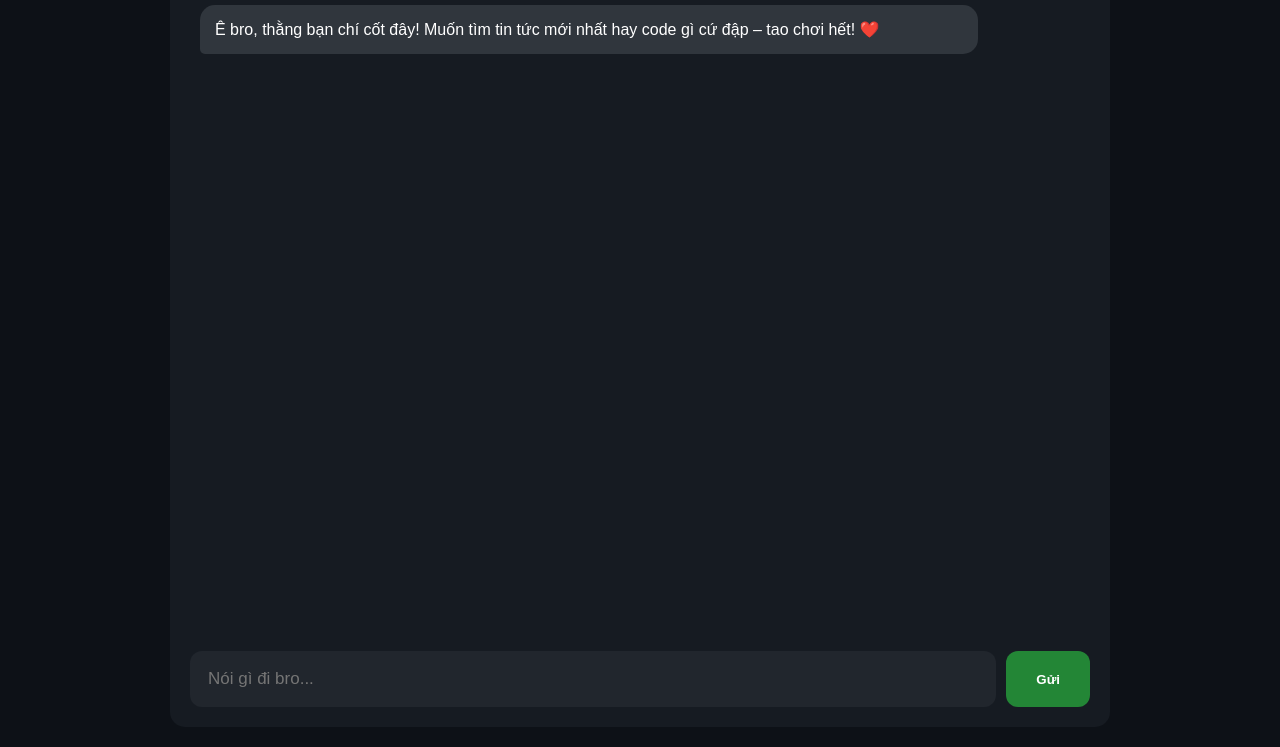
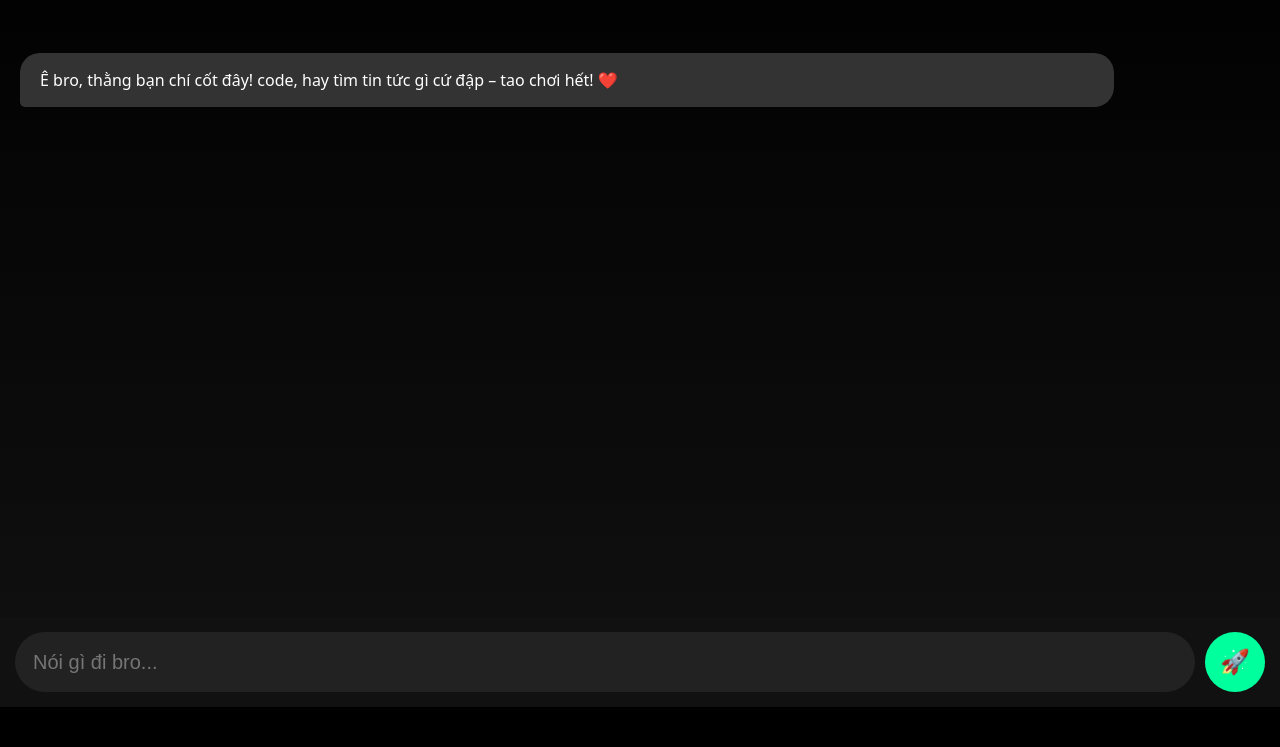
Before and after one commit to hieu124182-hue/HieuAI, a website: page public/index.html in a window 1280 px wide. Shown: the part 93-840 px from the top of the page. After the commit the page ends 800 px from the top, so only its background shows below. Drawn offline with Linux system fonts and the light colour scheme.

Commit message:
Update index.html

```diff
--- a/public/index.html
+++ b/public/index.html
@@ -2,19 +2,19 @@
 <html lang="vi">
 <head>
   <meta charset="UTF-8">
-  <meta name="viewport" content="width=device-width, initial-scale=1.0">
-  <title>HieuAI </title>
+  <meta name="viewport" content="width=device-width, initial-scale=1">
+  <title>HieuAI</title>
   <style>
-    body {font-family: Arial; background:#0d1117; color:white; margin:0; padding:20px;}
-    #chat {max-width:900px; margin:auto; background:#161b22; border-radius:15px; padding:20px; height:95vh; display:flex; flex-direction:column;}
-    #messages {flex:1; overflow-y:auto; padding:10px;}
-    .msg {margin:10px 0; padding:15px; border-radius:15px; max-width:85%;}
-    .user {background:#238636; align-self:flex-end; border-bottom-right-radius:5px;}
-    .ai {background:#30363d; align-self:flex-start; border-bottom-left-radius:5px;}
-    #input {display:flex; margin-top:10px;}
-    input {flex:1; padding:18px; border:none; border-radius:12px; font-size:17px; background:#21262d; color:white;}
-    button {padding:18px 30px; background:#238636; color:white; border:none; border-radius:12px; margin-left:10px; cursor:pointer; font-weight:bold;}
-    h1 {text-align:center; margin:0;}
+    body {margin:0; font-family: system-ui; background:#000; color:#fff;}
+    #chat {height:100vh; display:flex; flex-direction:column; background:linear-gradient(#000, #111);}
+    #messages {flex:1; overflow-y:auto; padding:20px;}
+    .msg {max-width:85%; margin:10px 0; padding:15px 20px; border-radius:20px; line-height:1.5;}
+    .user {background:#00ff9d; align-self:flex-end; border-bottom-right-radius:5px; color:#000;}
+    .ai {background:#333; align-self:flex-start; border-bottom-left-radius:5px;}
+    #input {padding:15px; display:flex; background:#111;}
+    input {flex:1; padding:18px; border:none; border-radius:50px; background:#222; color:white; font-size:20px;}
+    button {margin-left:10px; background:#00ff9d; border:none; width:60px; height:60px; border-radius:50%; font-size:24px; cursor:pointer;}
+    h1 {text-align:center; padding:20px; background:linear-gradient(90deg,#ff00cc,#00ff9d); -webkit-background-clip:text; color:transparent; font-size:28px;}
   </style>
 </head>
 <body>
@@ -23,43 +23,31 @@
     <div id="messages"></div>
     <div id="input">
       <input type="text" placeholder="Nói gì đi bro..." id="msg">
-      <button onclick="send()">Gửi</button>
+      <button>🚀</button>
     </div>
   </div>
-
   <script>
-    const sessionId = 'user_' + Math.random().toString(36).substr(2, 9);
-    const messages = [];
+    const sessionId = 'user_' + Math.random().toString(36);
     const div = document.getElementById('messages');
-
-    function addMsg(text, type) {
+    function add(text, type) {
       const el = document.createElement('div');
       el.className = 'msg ' + type;
-      el.innerHTML = text.replace(/\n/g, '<br>');
+      el.innerHTML = text.replace(/\n/g,'<br>');
       div.appendChild(el);
       div.scrollTop = div.scrollHeight;
     }
-
     async function send() {
       const input = document.getElementById('msg');
       const text = input.value.trim();
       if (!text) return;
-      addMsg(text, 'user');
-      input.value = '';
-
-      const res = await fetch('/chat', {
-        method: 'POST',
-        headers: {'Content-Type': 'application/json'},
-        body: JSON.stringify({ message: text, sessionId })
-      });
+      add(text, 'user'); input.value = '';
+      const res = await fetch('/chat', {method:'POST', headers:{'Content-Type':'application/json'}, body:JSON.stringify({message:text,sessionId})});
       const data = await res.json();
-      addMsg(data.reply, 'ai');
+      add(data.reply, 'ai');
     }
-
-    document.getElementById('msg').addEventListener('keypress', e => e.key === 'Enter' && send());
-
-    // Tin nhắn chào
-    addMsg("Ê bro, thằng bạn chí cốt đây! Muốn tìm tin tức mới nhất hay code gì cứ đập – tao chơi hết! ❤️", 'ai');
+    document.querySelector('button').onclick = send;
+    document.getElementById('msg').addEventListener('keypress', e=>e.key==='Enter'&&send());
+    add("Ê bro, thằng bạn chí cốt đây! code, hay tìm tin tức gì cứ đập – tao chơi hết! ❤️", 'ai');
   </script>
 </body>
 </html>
```
